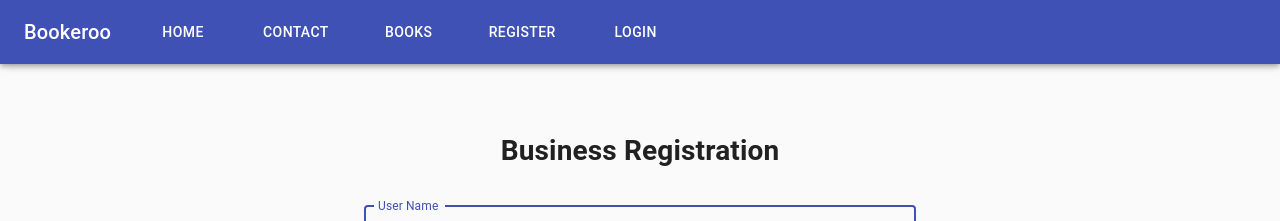
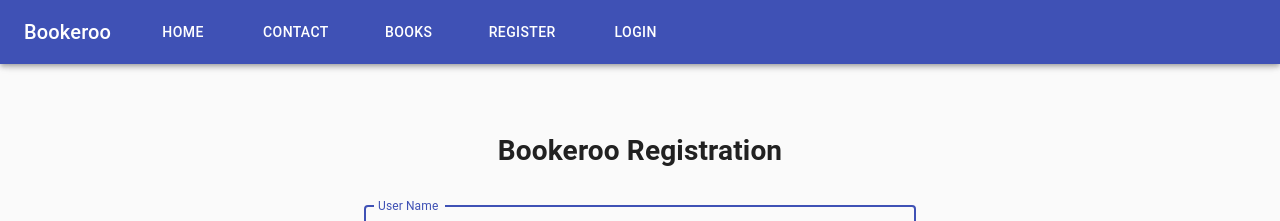
Before and after one commit to Someoneamzing/sept-group-assignment, a React (Create React App) app in the folder FrontEnd/bookeroo/: page /register in a window 1280 px wide. Shown: the top 221 px of the page. Built offline with nearby package versions, Linux system fonts and the light colour scheme.

Commit message:
fix typo for public user registration page

```diff
--- a/FrontEnd/bookeroo/src/components/UserManagement/Register.js
+++ b/FrontEnd/bookeroo/src/components/UserManagement/Register.js
@@ -47,7 +47,7 @@ export default function Register() {
             {/* redirect to login page if user registered */}
             {result && <Redirect to="/login" />}
             {result && 'Redirecting'}
-            <h1>Business Registration</h1>
+            <h1>Bookeroo Registration</h1>
             <form onSubmit={onSubmit}>
                 <TextField
                     error={!!errorMessages['username']}
```
